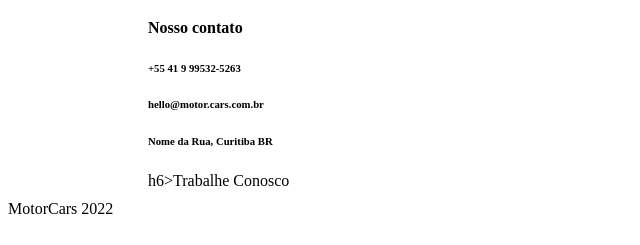
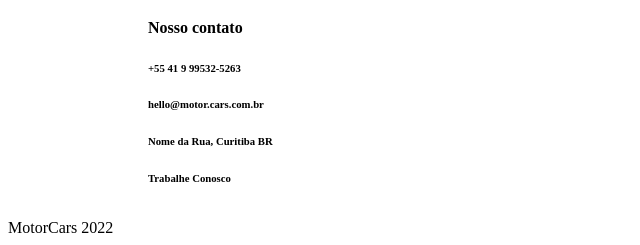
Before and after one commit to Nycolas29/carro-esportivo, a plain HTML site: page index.html in a window 1280 px wide. Shown: the part 4482-4727 px from the top of the page, without its empty margins (0-640 px from the left). Drawn offline with Linux system fonts and the light colour scheme; files that its build step writes are made by us from their sources.

Commit message:
Update index.html

```diff
--- a/index.html
+++ b/index.html
@@ -248,7 +248,7 @@
             <h6>+55 41 9 99532-5263</h6>
             <h6>hello@motor.cars.com.br</h6>
             <h6>Nome da Rua, Curitiba BR</h6>
-            h6>Trabalhe Conosco</h6>
+            <h6>Trabalhe Conosco</h6>
         </div>
     </div>
 </div>
```
